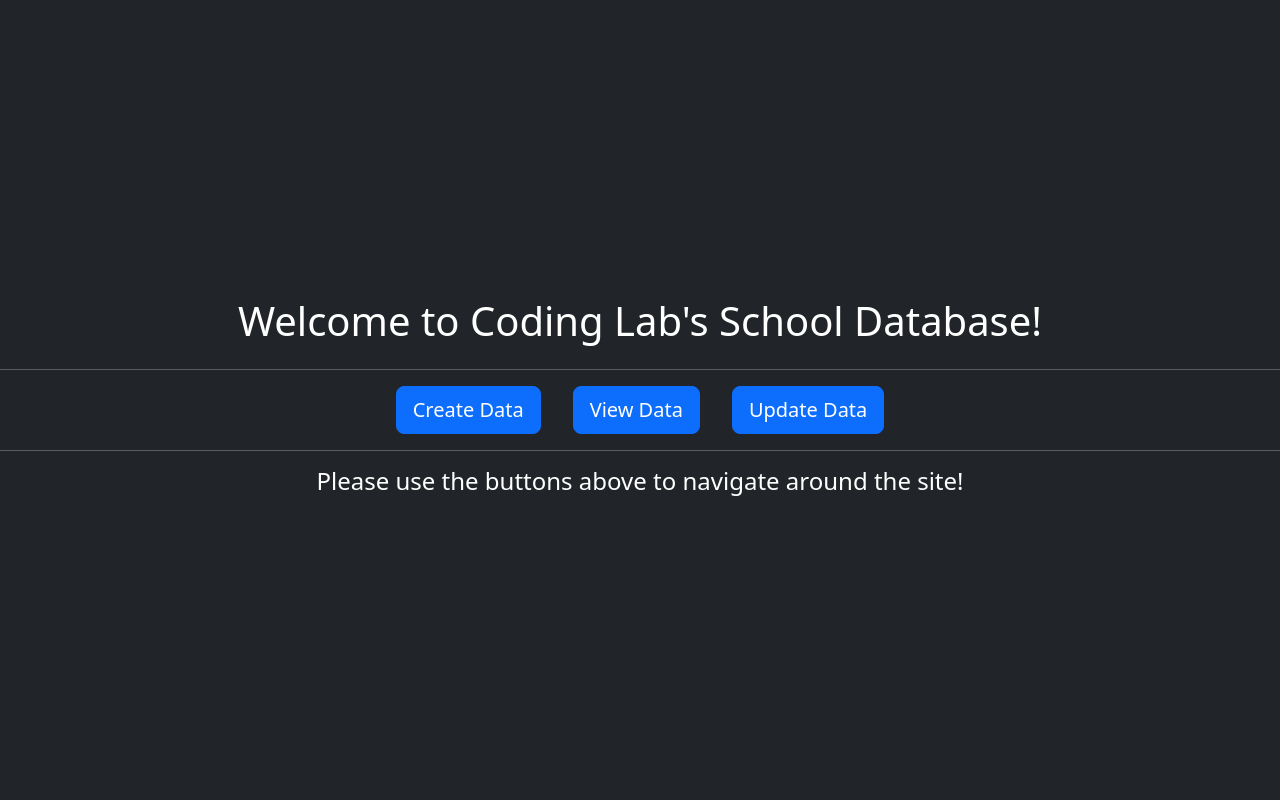
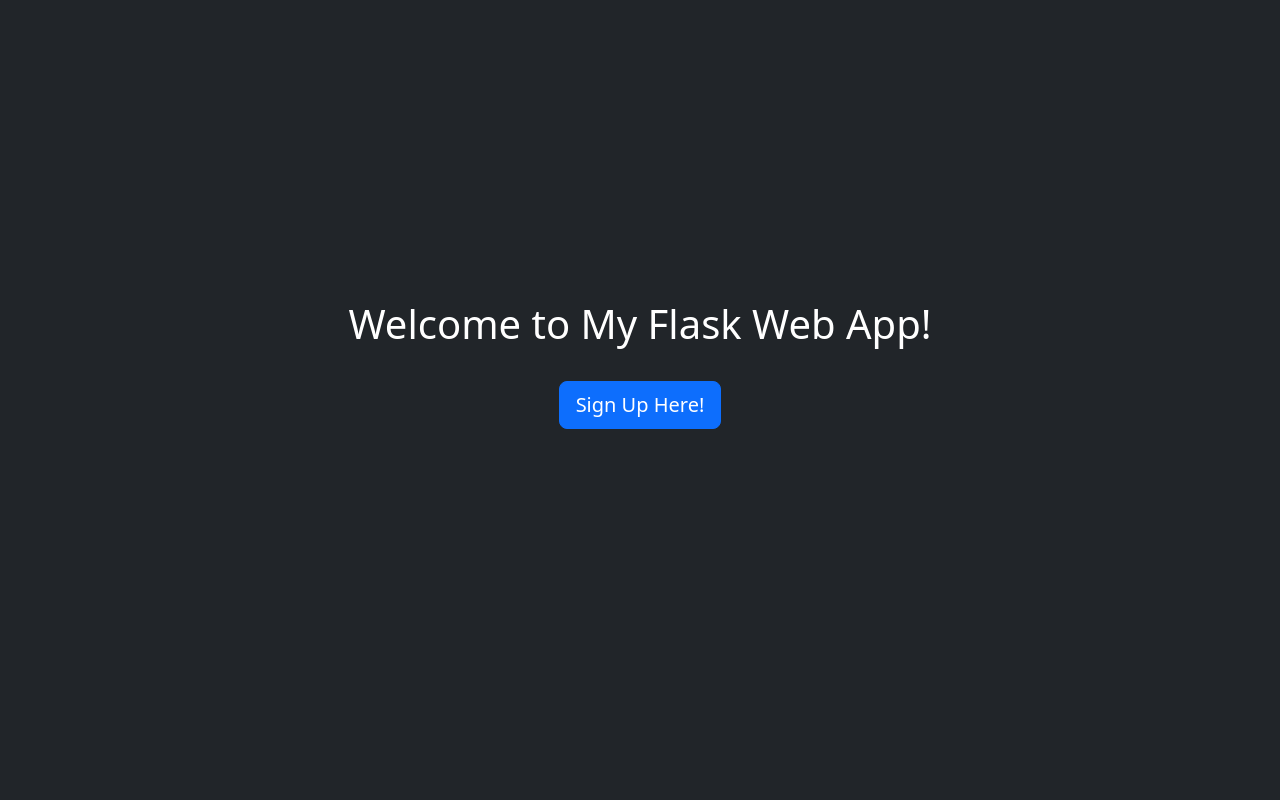
Before and after one commit to Akosovski/Flask-SimpleApp, a Flask app: page / in a window 1280 px wide. Run offline with Flask 3, Linux system fonts and the light colour scheme.

Commit message:
Dylan Wipe

```diff
--- a/app.py
+++ b/app.py
@@ -12,20 +12,11 @@ classrooms = [
 
 @app.route("/")
 def home():
-  data = "Test sentence written in app.py"
-  return render_template("index.html", data=data)
+  return render_template("index.html")
 
-@app.route("/create", methods=('GET', 'POST'))
-def create():
-    return render_template('create.html')
-
-@app.route('/view')
-def view():
-    return render_template('view.html', classrooms = classrooms)
-
-@app.route('/update')
-def update():
-    return render_template('update.html')
+@app.route("/signup")
+def signup():
+  return render_template("authentication/signup.html")
 
 # Running the app in development mode
 if __name__ == "__main__":
--- a/templates/base.html
+++ b/templates/base.html
@@ -4,13 +4,11 @@
     <title></title>
     <meta charset="UTF-8">
     <meta name="viewport" content="width=device-width, initial-scale=1">
+    <link href="https://cdn.jsdelivr.net/npm/bootstrap@5.3.3/dist/css/bootstrap.min.css" rel="stylesheet" integrity="sha384-QWTKZyjpPEjISv5WaRU9OFeRpok6YctnYmDr5pNlyT2bRjXh0JMhjY6hW+ALEwIH" crossorigin="anonymous">
   </head>
-    <body class="bg-dark text-white">
-      <div class="text-center text-white d-flex flex-column min-vh-100 justify-content-center">
+  <body>
     {% block content %}
     {% endblock %}
-      </div>
+    <script src="https://cdn.jsdelivr.net/npm/bootstrap@5.3.3/dist/js/bootstrap.bundle.min.js" integrity="sha384-YvpcrYf0tY3lHB60NNkmXc5s9fDVZLESaAA55NDzOxhy9GkcIdslK1eN7N6jIeHz" crossorigin="anonymous"></script>
   </body>
-    <link href="https://cdn.jsdelivr.net/npm/bootstrap@5.3.3/dist/css/bootstrap.min.css" rel="stylesheet" integrity="sha384-QWTKZyjpPEjISv5WaRU9OFeRpok6YctnYmDr5pNlyT2bRjXh0JMhjY6hW+ALEwIH" crossorigin="anonymous">
-<script src="https://cdn.jsdelivr.net/npm/bootstrap@5.3.3/dist/js/bootstrap.bundle.min.js" integrity="sha384-YvpcrYf0tY3lHB60NNkmXc5s9fDVZLESaAA55NDzOxhy9GkcIdslK1eN7N6jIeHz" crossorigin="anonymous"></script>
 </html>
--- a/templates/index.html
+++ b/templates/index.html
@@ -2,19 +2,12 @@
 
 {% block content %}
 
-    <h1 class="title is-1 text-center">Welcome to Coding Lab's School Database!</h1>
-    <hr>
-    <div class="d-flex justify-content-center">
-        <button type="button" class="btn btn-lg btn-primary mx-3"
-        onclick="window.location.href='{{ url_for('create') }}'">Create Data</button>
-
-        <button type="button" class="btn btn-lg btn-primary mx-3"
-        onclick="window.location.href='{{ url_for('view') }}'">View Data</button>
-
-        <button type="button" class="btn btn-lg btn-primary mx-3"
-        onclick="window.location.href='{{ url_for('update') }}'">Update Data</button>
+<div class="bg-dark d-flex justify-content-center" style="height: 800px">
+    <div class="container text-center" style="margin-top: 300px;">
+        <h1 style="color: white;">Welcome to My Flask Web App!</h1>
+        <button type="button" class="btn btn-primary btn-lg" style="margin-top: 25px;"
+        onclick="window.location.href='{{ url_for('signup') }}'">Sign Up Here!</button>
     </div>
-    <hr>
-    <h4 class="title is-4">Please use the buttons above to navigate around the site!</h4>
+</div>
 
 {% endblock %}
```
Also changed, not shown: templates/authentication/signup.html (added, +53 -0 lines), templates/create.html (deleted, +0 -12 lines), templates/update.html (deleted, +0 -10 lines), templates/view.html (deleted, +0 -18 lines). Lines whose indentation alone changed are shown as unchanged.
